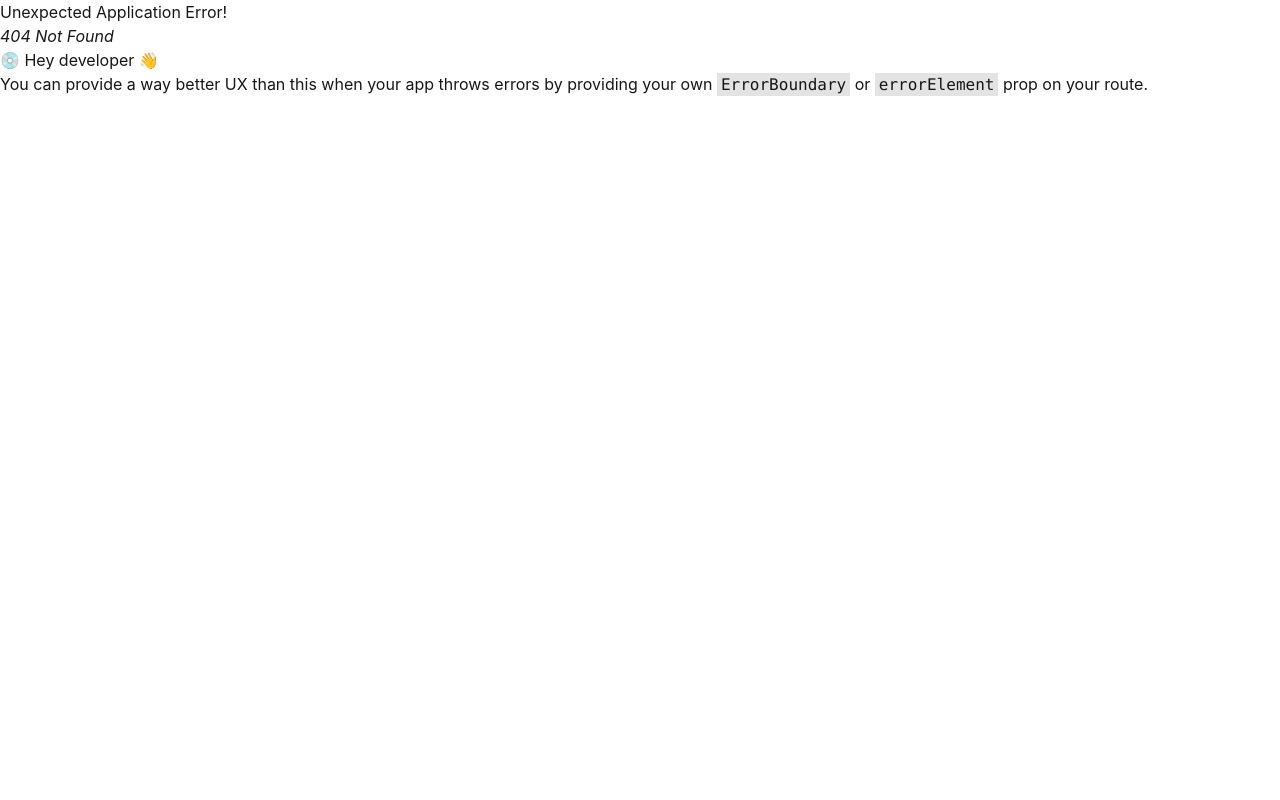
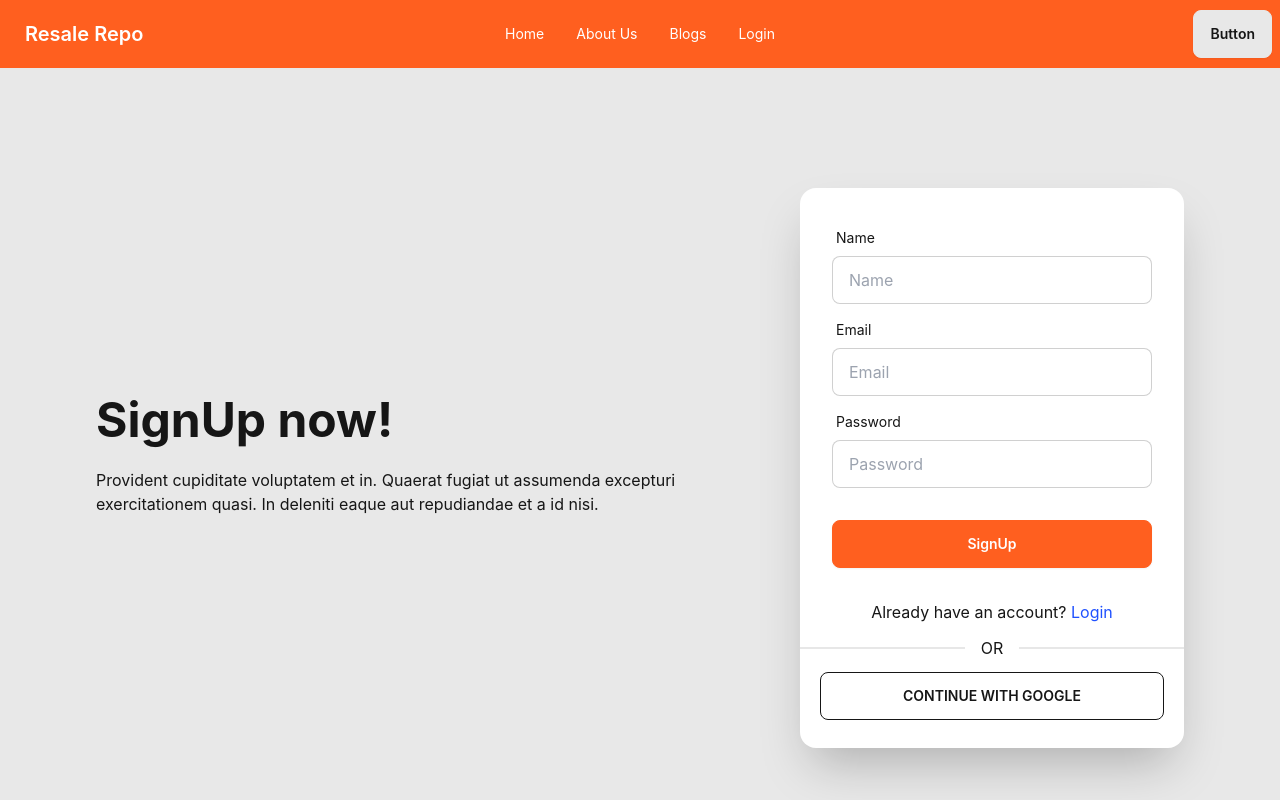
Before and after one commit to SheikhMujib/resale-repo-client, a React (Create React App) app: page /signup in a window 1280 px wide. Before the commit this address had no page. Shown: the top 800 px of the page. Built offline with nearby package versions, Linux system fonts and the light colour scheme.

Commit message:
Firebase password based signup system created.

```diff
--- a/src/App.js
+++ b/src/App.js
@@ -4,7 +4,7 @@ import router from "./Routes/Routes/Routes";
 
 function App() {
   return (
-    <div className="max-w-[1280px] mx-auto">
+    <div className="max-w-[1920px] mx-auto">
       <RouterProvider router={router}></RouterProvider>
     </div>
   );
--- a/src/Pages/Login/Login.js
+++ b/src/Pages/Login/Login.js
@@ -3,14 +3,14 @@ import { useForm } from 'react-hook-form';
 import { Link } from 'react-router-dom';
 
 const Login = () => {
-    const {register, handleSubmit} = useForm();
+    const {register, formState: { errors }, handleSubmit} = useForm();
 
     const handleLogin = data => {
       console.log(data);
     }
 
     return (
-        <div className="hero min-h-screen bg-base-200">
+      <div className="hero min-h-screen bg-base-200">
   <div className="hero-content flex-col lg:flex-row px-24">
     <div className="text-center lg:text-left">
       <h1 className="text-5xl font-bold">Login now!</h1>
@@ -22,15 +22,17 @@ const Login = () => {
           <label className="label">
             <span className="label-text">Email</span>
           </label>
-          <input type="text" placeholder="Email" {...register("Email", {required: true, pattern: /^\S+@\S+$/i})} className="input input-bordered" required/>
+          <input type="email" placeholder="Email" {...register("email", {required: "Please insert a valid email address", pattern: /^\S+@\S+$/i })} className="input input-bordered"/>
+          {errors.email && <p className='text-red-600'>{errors.email?.message}</p>}
         </div>
         <div className="form-control">
           <label className="label">
             <span className="label-text">Password</span>
           </label>
-          <input type="password" placeholder="Password" {...register("Password", {required: true, max: 0, min: 7, maxLength: 99})} className="input input-bordered" required/>
+          <input type="password" placeholder="Password" {...register("password", {required: "Please insert a strong password", minLength: { value: 8, message: "Password must be 8 characters or long." }})} className="input input-bordered"/>
+          {errors.password && <p className='text-red-600'>{errors.password?.message}</p>}
           <label className="label">
-            <Link href="#" className="label-text-alt link link-hover">Forgot password?</Link>
+            <Link to="/" className="label-text-alt link link-hover">Forgot password?</Link>
           </label>
         </div>
         <div className="form-control mt-6">
@@ -38,13 +40,15 @@ const Login = () => {
         </div>
       </form>
         <div className='pb-7'>
-        <p className='text-center'>New to Resale Repo? <Link to="/" className='text-secondary'>Create an account</Link></p>
+        <p className='text-center'>New to Resale Repo? <Link to="/signup" className='text-secondary'>Create an account</Link></p>
         <div className="divider">OR</div>
-        <button className='btn btn-outline w-full'>CONTINUE WITH GOOGLE</button>
+        <div className='mx-5'>
+            <button className='btn btn-outline w-full'>CONTINUE WITH GOOGLE</button>
+        </div>
         </div>
     </div>
   </div>
-</div>
+      </div>
     );
 };
 
--- a/src/Pages/Shared/Footer/Footer.js
+++ b/src/Pages/Shared/Footer/Footer.js
@@ -64,7 +64,7 @@ const Footer = () => {
         </nav>
       </div>
       <aside className="text-center mt-12">
-        <p>Copyright © 2024 - All right reserved by ACME Industries Ltd</p>
+        <p>Copyright © 2024 - All right reserved by Resale Repo LLC.</p>
       </aside>
     </footer>
   );
--- /dev/null
+++ b/src/Pages/SignUp/SignUp.js
@@ -0,0 +1,66 @@
+import React, { useContext } from 'react';
+import { useForm } from 'react-hook-form';
+import { Link } from 'react-router-dom';
+import { AuthContext } from '../../context/AuthProvider';
+
+const SignUp = () => {
+    const {register, formState: { errors }, handleSubmit} = useForm();
+    const {createUser} = useContext(AuthContext)
+    const handleSignUp = (data) =>{
+      console.log(data);
+      createUser(data.email, data.password)
+      .then(result =>{
+        const user = result.user;
+        console.log(user);
+      })
+      .catch(error => console.log(error));
+    }
+
+    return (
+        <div className="hero min-h-screen bg-base-200">
+  <div className="hero-content flex-col lg:flex-row px-24">
+    <div className="text-center lg:text-left">
+      <h1 className="text-5xl font-bold">SignUp now!</h1>
+      <p className="py-6">Provident cupiditate voluptatem et in. Quaerat fugiat ut assumenda excepturi exercitationem quasi. In deleniti eaque aut repudiandae et a id nisi.</p>
+    </div>
+    <div className="card shrink-0 w-full max-w-sm shadow-2xl bg-base-100">
+      <form onSubmit={handleSubmit(handleSignUp)} className="card-body">
+        <div className="form-control">
+          <label className="label">
+            <span className="label-text">Name</span>
+          </label>
+          <input type="text" placeholder="Name" className="input input-bordered" {...register("name", {required: "Please insert your name"})}/>
+          {errors.name && <p className='text-red-600'>{errors.name?.message}</p>}
+        </div>
+        <div className="form-control">
+          <label className="label">
+            <span className="label-text">Email</span>
+          </label>
+          <input type="email" placeholder="Email" className="input input-bordered" {...register("email", {required: "Please insert a valid email address", pattern: /^\S+@\S+$/i })}/>
+          {errors.email && <p className='text-red-600'>{errors.email?.message}</p>}
+        </div>
+        <div className="form-control">
+          <label className="label">
+            <span className="label-text">Password</span>
+          </label>
+          <input type="password" placeholder="Password"  className="input input-bordered" {...register("password", {required: "Please insert a strong password", minLength: { value: 8, message: "Password must be 8 characters or long." }})}/>
+          {errors.password && <p className='text-red-600'>{errors.password?.message}</p>}
+        </div>
+        <div className="form-control mt-6">
+          <input type="submit" className="btn btn-primary text-white" value="SignUp"/>
+        </div>
+      </form>
+        <div className='pb-7'>
+        <p className='text-center'>Already have an account? <Link to="/login" className='text-secondary'>Login</Link></p>
+        <div className="divider">OR</div>
+        <div className='mx-5'>
+            <button className='btn btn-outline w-full'>CONTINUE WITH GOOGLE</button>
+        </div>
+        </div>
+    </div>
+  </div>
+      </div>
+    );
+};
+
+export default SignUp;
--- a/src/Routes/Routes/Routes.js
+++ b/src/Routes/Routes/Routes.js
@@ -2,6 +2,7 @@ import { createBrowserRouter } from "react-router-dom";
 import Main from "../../Layout/Main";
 import Home from "../../Pages/Home/Home/Home";
 import Login from "../../Pages/Login/Login";
+import SignUp from "../../Pages/SignUp/SignUp";
 
 const router = createBrowserRouter([
     {
@@ -15,6 +16,10 @@ const router = createBrowserRouter([
             {
                 path: '/login',
                 element: <Login></Login>
+            },
+            {
+                path: '/signup',
+                element: <SignUp></SignUp>
             }
         ]
     }
--- /dev/null
+++ b/src/context/AuthProvider.js
@@ -0,0 +1,22 @@
+import { createUserWithEmailAndPassword, getAuth } from 'firebase/auth';
+import React, { createContext } from 'react';
+import app from '../firebase/firebase.config';
+
+export const AuthContext = createContext();
+const auth = getAuth(app);
+
+const AuthProvider = ({children}) => {
+    const createUser = (email, password) =>{
+        return createUserWithEmailAndPassword(auth, email, password);
+    }
+    const authInfo ={
+        createUser
+    }
+    return (
+        <AuthContext.Provider value={authInfo}>
+            {children}
+        </AuthContext.Provider>
+    );
+};
+
+export default AuthProvider;
--- a/src/index.js
+++ b/src/index.js
@@ -3,11 +3,14 @@ import ReactDOM from 'react-dom/client';
 import './index.css';
 import App from './App';
 import reportWebVitals from './reportWebVitals';
+import AuthProvider from './context/AuthProvider';
 
 const root = ReactDOM.createRoot(document.getElementById('root'));
 root.render(
   <React.StrictMode>
-    <App />
+    <AuthProvider>
+      <App />
+    </AuthProvider>
   </React.StrictMode>
 );
 
```
